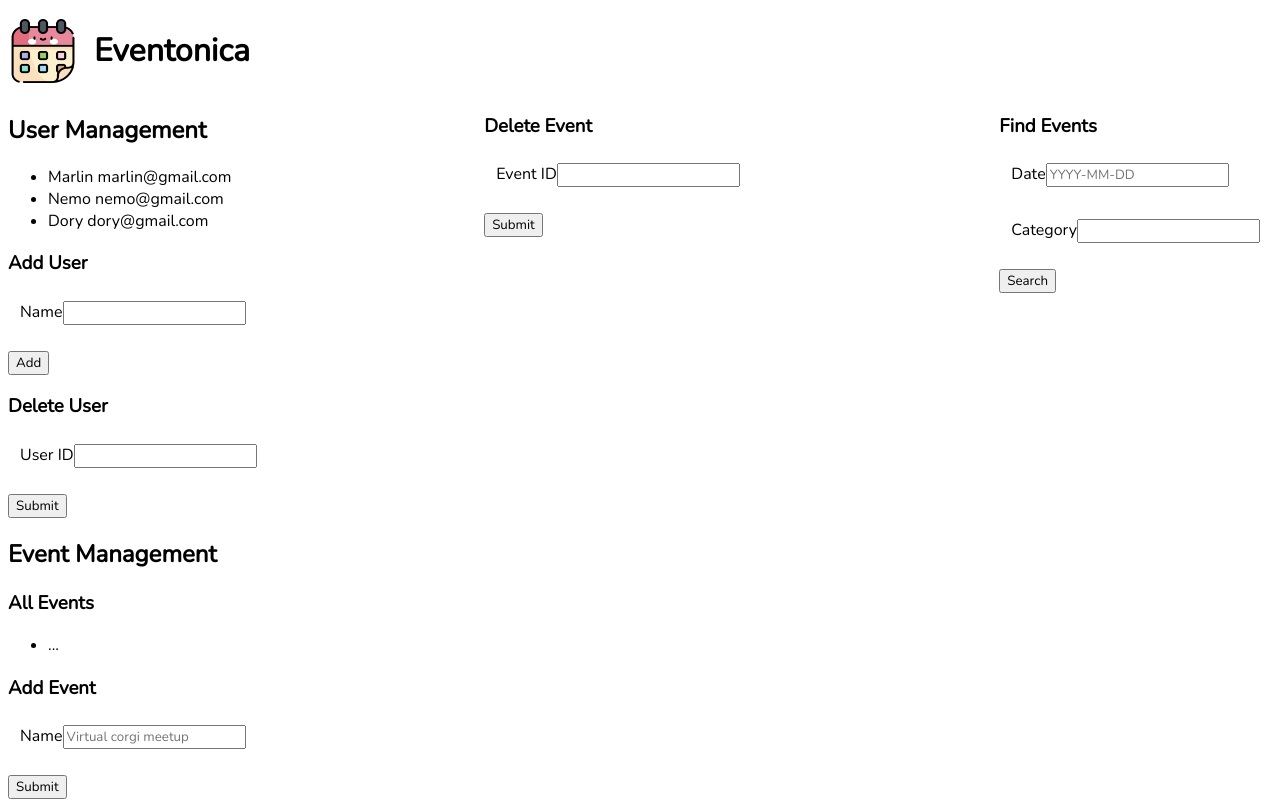
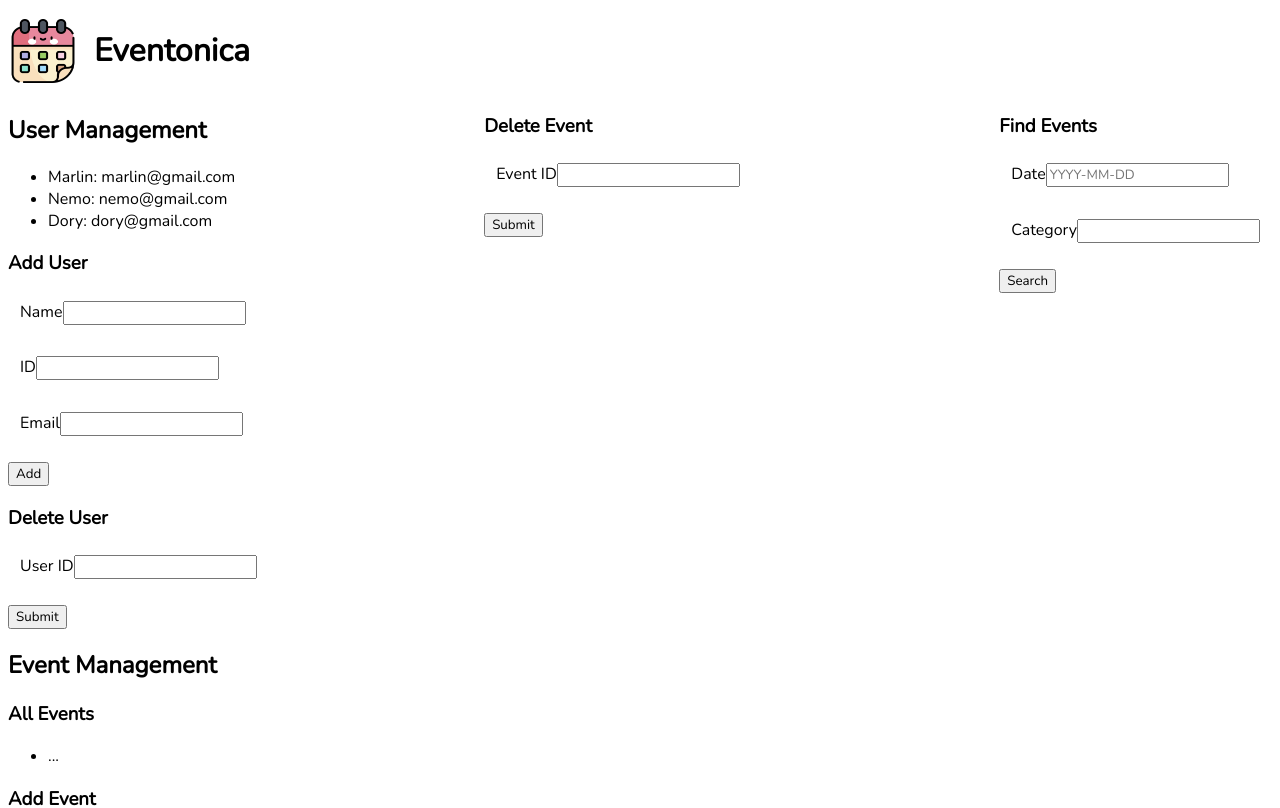
Before and after one commit to lisaleegithub/eventonica, a React (Create React App) app in the folder client/: page / in a window 1280 px wide. Shown: the top 808 px of the page. Built offline with nearby package versions, Linux system fonts and the light colour scheme.

Commit message:
Implement feature to add user and user info upon clicking the submit button.

```diff
--- a/client/src/Components/Users.jsx
+++ b/client/src/Components/Users.jsx
@@ -8,23 +8,52 @@ const dory = { name: 'Dory', email: 'dory@gmail.com', id: '3' };
 
 const Users = () => {
     const [users, setUsers] = useState([marlin, nemo, dory])
+    const [name, setName] = useState('')
+    const [id, setId] = useState('')
+    const [email, setEmail] = useState('')
+
+    const handleSubmit = (e) => {
+        console.log("hello");
+        e.preventDefault();
+        const newUser = { id: id, name: name, email: email };
+        setUsers([...users, newUser]);
+        setName('');
+        setId('');
+        setEmail('');
+    };
 
     return (
     <section className="user-management">
         <h2>User Management</h2>
 
         <ul id="users-list">
-            {users.map((user) => <li key={user.id}>{user.name} {user.email}</li>)}
+            {users.map((user) => <li key={user.id}>{user.name}: {user.email}</li>)}
         </ul>
 
         <div>
             <h3>Add User</h3>
-            <form id="add-user" action="#">
+            {/* onSubmit added */}
+            <form id="add-user" action="#" onSubmit={handleSubmit}>
                 <fieldset>
                     <label>Name</label>
-                    <input type="text" id="add-user-name" />
+                    <input type="text" id="add-user-name"
+                    value={name}
+                    onChange={(e) => setName(e.target.value)}/>
                 </fieldset>
-                {/* Add more form fields here */}
+
+                <fieldset>
+                    <label>ID</label>
+                    <input type="number" id="add-user-id"
+                    value={id}
+                    onChange={(e) => setId(e.target.value)}/>
+                </fieldset>
+
+                <fieldset>
+                    <label>Email</label>
+                    <input type="email" id="add-user-email"
+                    value={email}
+                    onChange={(e) => setEmail(e.target.value)} />
+                </fieldset>
                 <input type="submit" value="Add" />
             </form>
         </div>
@@ -34,7 +63,7 @@ const Users = () => {
             <form id="delete-user" action="#">
                 <fieldset>
                     <label>User ID</label>
-                    <input type="text" id="delete-user-id" />
+                    <input type="number" id="delete-user-id" />
                 </fieldset>
                 <input type="submit" />
             </form>
```
